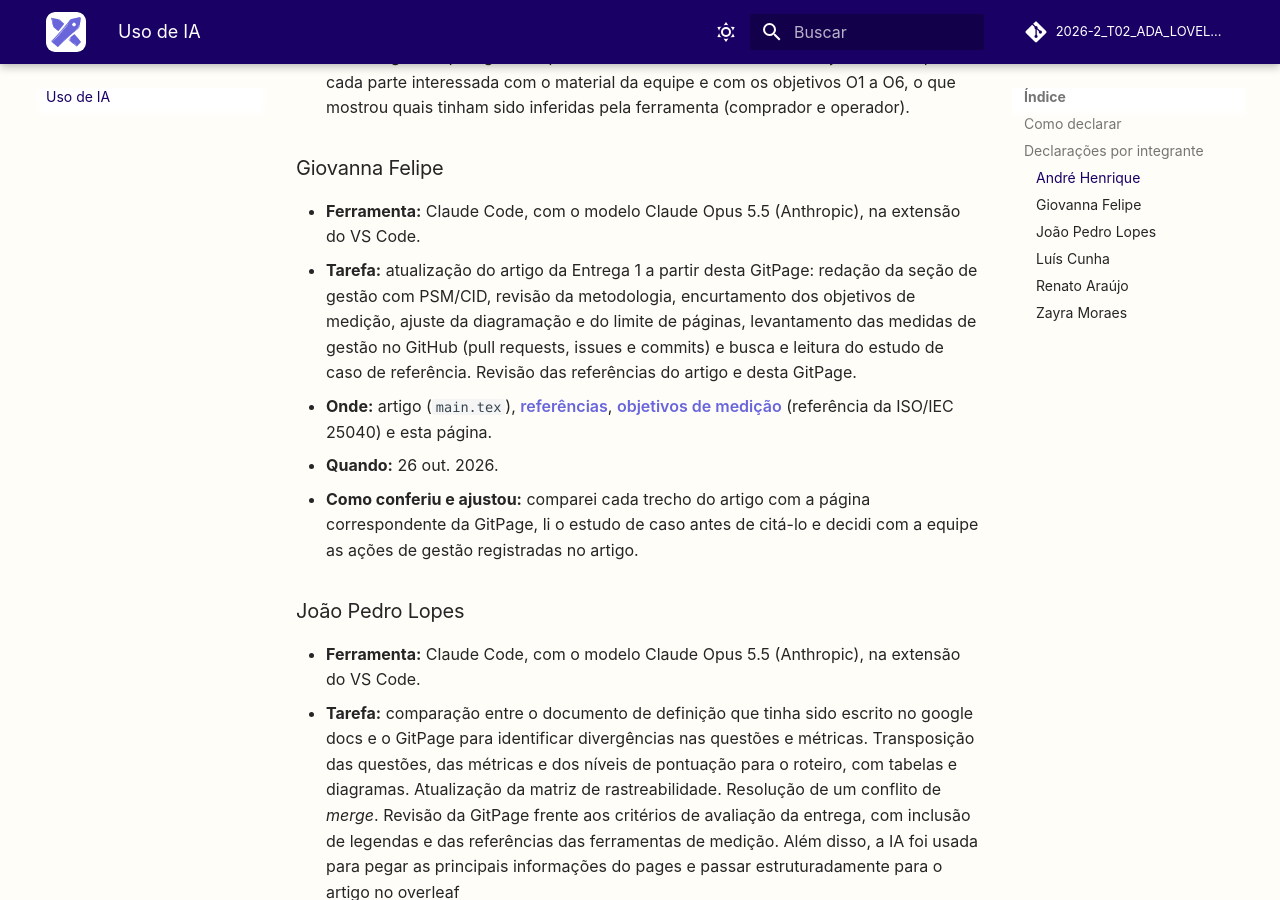
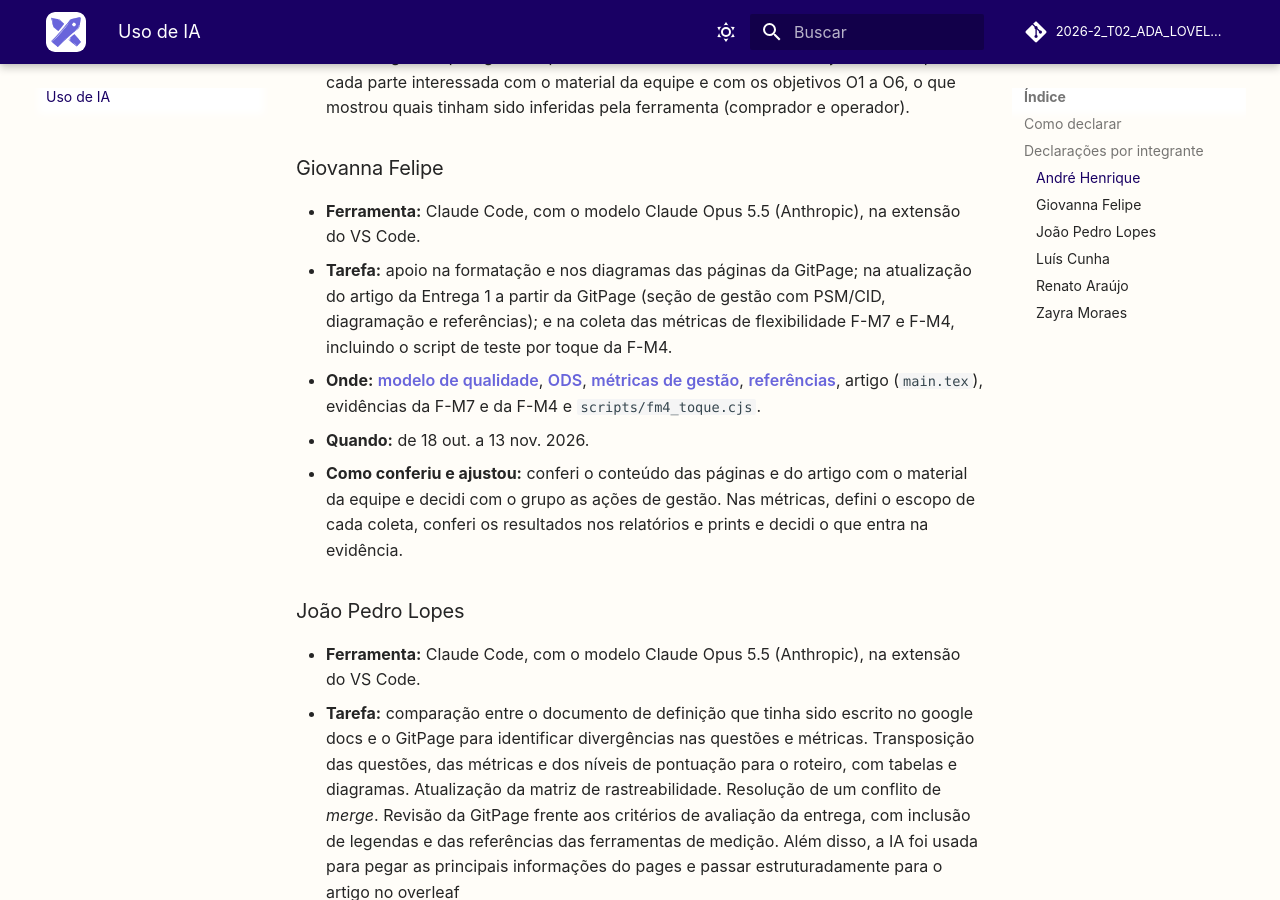
Before and after one commit to FCTE-Qualidade-de-Software-1/2026-2_T02_ADA_LOVELACE, an MkDocs documentation site: the page built from docs/uso-ia.md, in a window 1280 px wide and 900 px high, scrolled down 1317 px. Built offline with MkDocs 1.6.1 and Material for MkDocs 9.7.7, drawn with Linux system fonts in a browser that asks for light colours; comment, search, counter and statistics services are not loaded.

Commit message:
docs: atualiza a declaração de uso de IA de Giovanna

```diff
--- a/docs/uso-ia.md
+++ b/docs/uso-ia.md
@@ -53,19 +53,19 @@ aparecer entre aspas e com a referência correspondente.
 
 * **Ferramenta:** Claude Code, com o modelo Claude Opus 5.5 (Anthropic), na
   extensão do VS Code.
-* **Tarefa:** atualização do artigo da Entrega 1 a partir desta GitPage:
-  redação da seção de gestão com PSM/CID, revisão da metodologia,
-  encurtamento dos objetivos de medição, ajuste da diagramação e do limite
-  de páginas, levantamento das medidas de gestão no GitHub (pull requests,
-  issues e commits) e busca e leitura do estudo de caso de referência.
-  Revisão das referências do artigo e desta GitPage.
-* **Onde:** artigo (`main.tex`), [referências](referencias.md),
-  [objetivos de medição](fase_planejamento/objetivos-qualidade.md) (referência da
-  ISO/IEC 25040) e esta página.
-* **Quando:** 26 out. 2026.
-* **Como conferiu e ajustou:** comparei cada trecho do artigo com a página
-  correspondente da GitPage, li o estudo de caso antes de citá-lo e decidi
-  com a equipe as ações de gestão registradas no artigo.
+* **Tarefa:** apoio na formatação e nos diagramas das páginas da GitPage;
+  na atualização do artigo da Entrega 1 a partir da GitPage (seção de gestão
+  com PSM/CID, diagramação e referências); e na coleta das métricas de
+  flexibilidade F-M7 e F-M4, incluindo o script de teste por toque da F-M4.
+* **Onde:** [modelo de qualidade](fase_planejamento/modelo-qualidade.md),
+  [ODS](fase_planejamento/ods.md), [métricas de gestão](gestao/metricas.md),
+  [referências](referencias.md), artigo (`main.tex`), evidências da F-M7 e da
+  F-M4 e `scripts/fm4_toque.cjs`.
+* **Quando:** de 18 out. a 13 nov. 2026.
+* **Como conferiu e ajustou:** conferi o conteúdo das páginas e do artigo com
+  o material da equipe e decidi com o grupo as ações de gestão. Nas métricas,
+  defini o escopo de cada coleta, conferi os resultados nos relatórios e
+  prints e decidi o que entra na evidência.
 
 ### João Pedro Lopes
 
```
